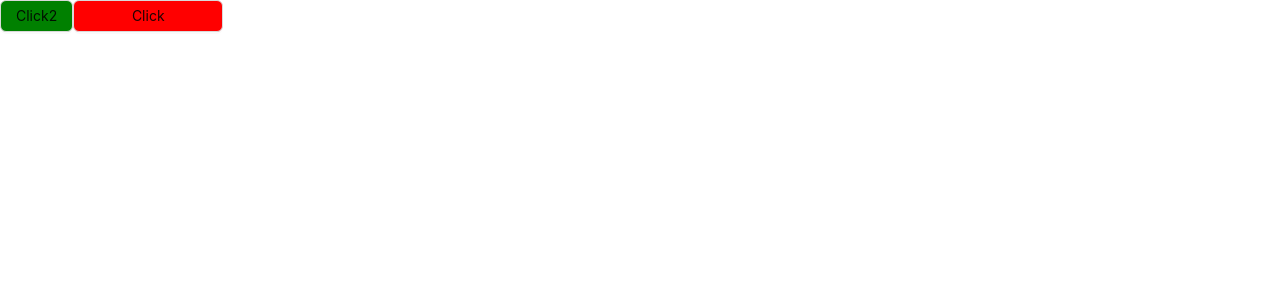
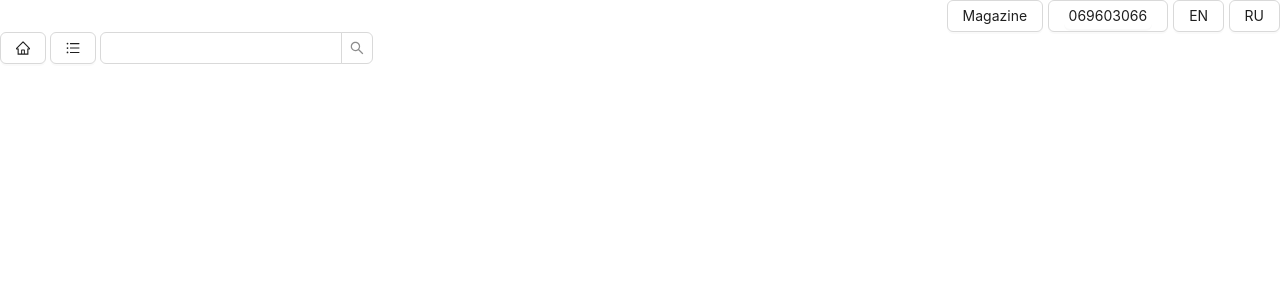
Before and after one commit to rusucatalin/ecommerce, a React (Vite) app in the folder OSY_ecommerce/: page / in a window 1280 px wide. Shown: the top 300 px of the page. Built offline with nearby package versions, Linux system fonts and the light colour scheme.

Commit message:
Add search bar

```diff
--- a/OSY_ecommerce/package.json
+++ b/OSY_ecommerce/package.json
@@ -9,6 +9,7 @@
     "preview": "vite preview"
   },
   "dependencies": {
+    "@ant-design/icons": "^5.0.1",
     "@reduxjs/toolkit": "^1.9.2",
     "antd": "^5.1.7",
     "axios": "^1.2.6",
--- a/OSY_ecommerce/src/App.tsx
+++ b/OSY_ecommerce/src/App.tsx
@@ -1,51 +1,17 @@
 import { useState } from 'react'
-import reactLogo from './assets/react.svg'
-import React from 'react';
-import { Layout, Space } from 'antd';
-import { OnButton } from './components/Buttons/Button';
-import { Home } from './pages/Home';
+import { MainPage } from './pages/MainPage'
 
 
 
-const { Header, Footer, Sider, Content } = Layout;
 
-const headerStyle: React.CSSProperties = {
-  textAlign: 'center',
-  color: '#fff',
-  height: 64,
-  paddingInline: 50,
-  lineHeight: '64px',
-  backgroundColor: '#7dbcea',
-};
-
-const contentStyle: React.CSSProperties = {
-  textAlign: 'center',
-  minHeight: 120,
-  lineHeight: '120px',
-  color: '#fff',
-  backgroundColor: '#108ee9',
-};
-
-const siderStyle: React.CSSProperties = {
-  textAlign: 'center',
-  lineHeight: '120px',
-  color: '#fff',
-  backgroundColor: '#3ba0e9',
-};
-
-const footerStyle: React.CSSProperties = {
-  textAlign: 'center',
-  color: '#fff',
-  backgroundColor: 'red',
-};
 
 function App() {
   const [count, setCount] = useState(0)
 
   return (
     <div className="App">
-    <Home/>
-    <OnButton width={'150px'} background={"red"}>Click</OnButton>
+    <MainPage/>
+
     </div>
   )
 }
--- /dev/null
+++ b/OSY_ecommerce/src/components/Bar/Bar.tsx
@@ -0,0 +1,15 @@
+import { HomeOutlined, UnorderedListOutlined } from "@ant-design/icons";
+import { Box } from "../Box/Box";
+import { OnButton } from "../Buttons/Button";
+import { Search } from "../Search/Search";
+
+// export function Bar() {return <> <HomeOutlined></HomeOutlined> </>  }
+
+export function Bar() {
+    return <Box display="flex" gap={4}>
+        <Box><OnButton><HomeOutlined></HomeOutlined></OnButton></Box>
+        <Box><OnButton><UnorderedListOutlined></UnorderedListOutlined></OnButton></Box>
+        <Box><Search></Search></Box>
+        {/* <Box><Input></Input><Search></Search></Box> */}
+    </Box>
+}
--- /dev/null
+++ b/OSY_ecommerce/src/components/Box/Box.tsx
@@ -0,0 +1,8 @@
+import React, {ReactNode} from "react";
+import { IBoxInterface, StyledBox } from "./Boxstyle";
+
+interface BoxProps extends IBoxInterface{children:ReactNode}
+
+export function Box({children, ...rest}:BoxProps){
+
+    return <StyledBox styles={rest}>{children}</StyledBox>}
--- /dev/null
+++ b/OSY_ecommerce/src/components/Box/Boxstyle.ts
@@ -0,0 +1,5 @@
+import styled from "styled-components";
+export interface IBoxInterface {width?:number|string, background?:string, display?:"flex"|"block", marginRight?:number|string, marginLeft?:number|string, gap?:number, textAlign?:"right", justifyContent?:"right"}
+
+
+export const StyledBox = styled.div(({styles}:{styles:IBoxInterface})=>({...styles}));
--- /dev/null
+++ b/OSY_ecommerce/src/components/Header/Header.tsx
@@ -0,0 +1,4 @@
+import { Language } from "../Language/Language";
+
+
+export function Header() {return <> <Language/>  </>  }
--- /dev/null
+++ b/OSY_ecommerce/src/components/Language/Language.tsx
@@ -0,0 +1,12 @@
+import { Box } from "../Box/Box";
+import { OnButton } from "../Buttons/Button";
+import { StyledPhonenumber } from "../Phonenumber/Phonenumber";
+
+
+
+
+export function Language() {
+    return <Box display="flex" gap={5} justifyContent="right" >
+    <Box><OnButton>Magazine</OnButton> <OnButton><StyledPhonenumber href="tel:069603066">069603066</StyledPhonenumber></OnButton></Box>
+    <Box><OnButton>EN</OnButton> <OnButton>RU</OnButton></Box>
+    </Box>}
--- /dev/null
+++ b/OSY_ecommerce/src/components/Phonenumber/Phonenumber.ts
@@ -0,0 +1,2 @@
+import  styled  from 'styled-components';
+export const StyledPhonenumber = styled.a`color:black; background:#ffffff; text-decoration:none; padding: 5px; font-size:14px; cursor:pointer; border-radius:6px; border-color: #d9d9d9; box-shadow: 0 2px 0 rgb(0 0 0 / 2%);  `
--- /dev/null
+++ b/OSY_ecommerce/src/components/Search/Search.tsx
@@ -0,0 +1,13 @@
+import React from 'react';
+import { Input, Space } from 'antd';
+import { ISearchInterface, StyledSearch } from './Searchstyle';
+
+const { Search } = Input;
+
+const App: React.FC = () => (
+  <Space direction="vertical">
+    <Search placeholder="input search text"/>
+  </Space>
+);
+
+export {Search};
--- /dev/null
+++ b/OSY_ecommerce/src/components/Search/Searchstyle.ts
@@ -0,0 +1,7 @@
+
+import styled from "styled-components";
+import { Search } from "./Search";
+export interface ISearchInterface {width?:number|string}
+
+
+export const StyledSearch = styled(Search)(({styles}:{styles:ISearchInterface})=>({...styles}));
--- /dev/null
+++ b/OSY_ecommerce/src/pages/MainPage.tsx
@@ -0,0 +1,4 @@
+import { Bar } from "../components/Bar/Bar"
+import { Header } from "../components/Header/Header"
+
+export function MainPage() {return <div> <Header/> <Bar/> </div>}
```
Also changed, not shown: OSY_ecommerce/src/components/Bar/Barstyle.ts (added), 1 other file (tests, documents, lock files or other folders).
